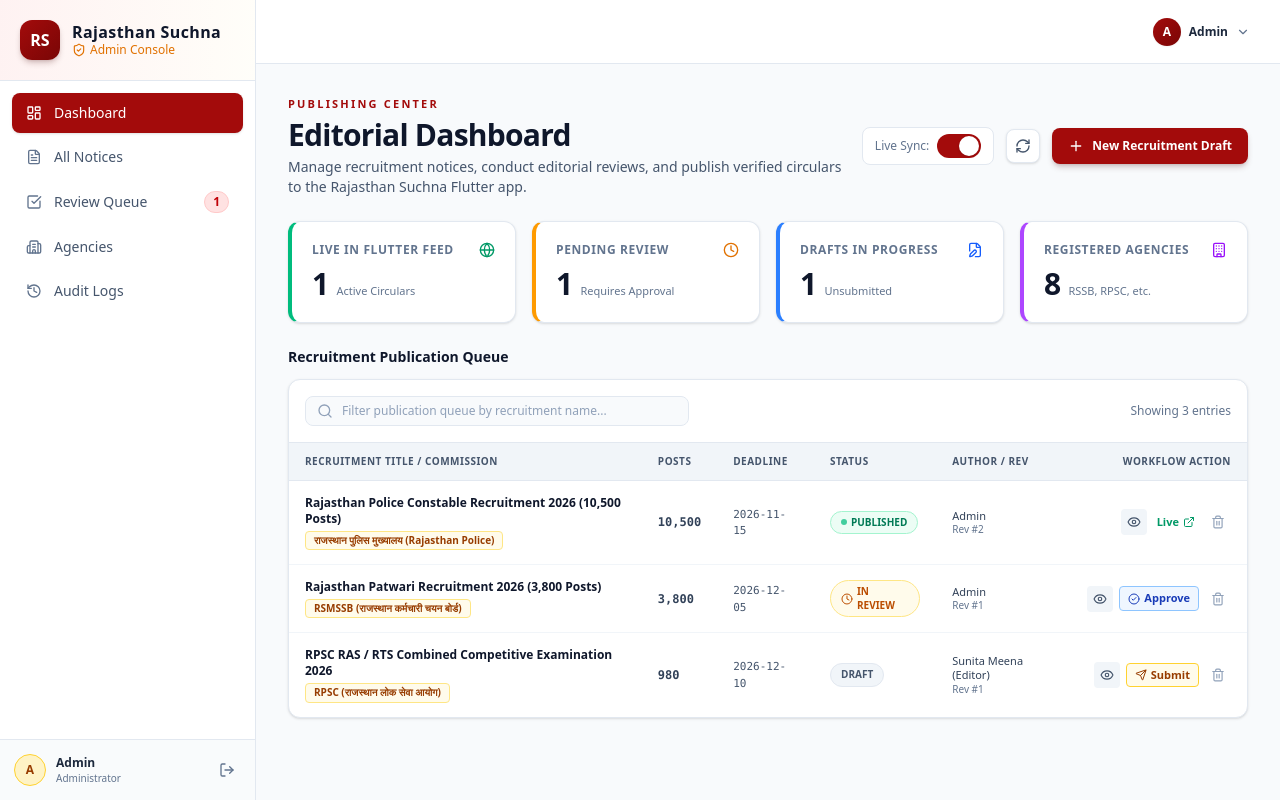
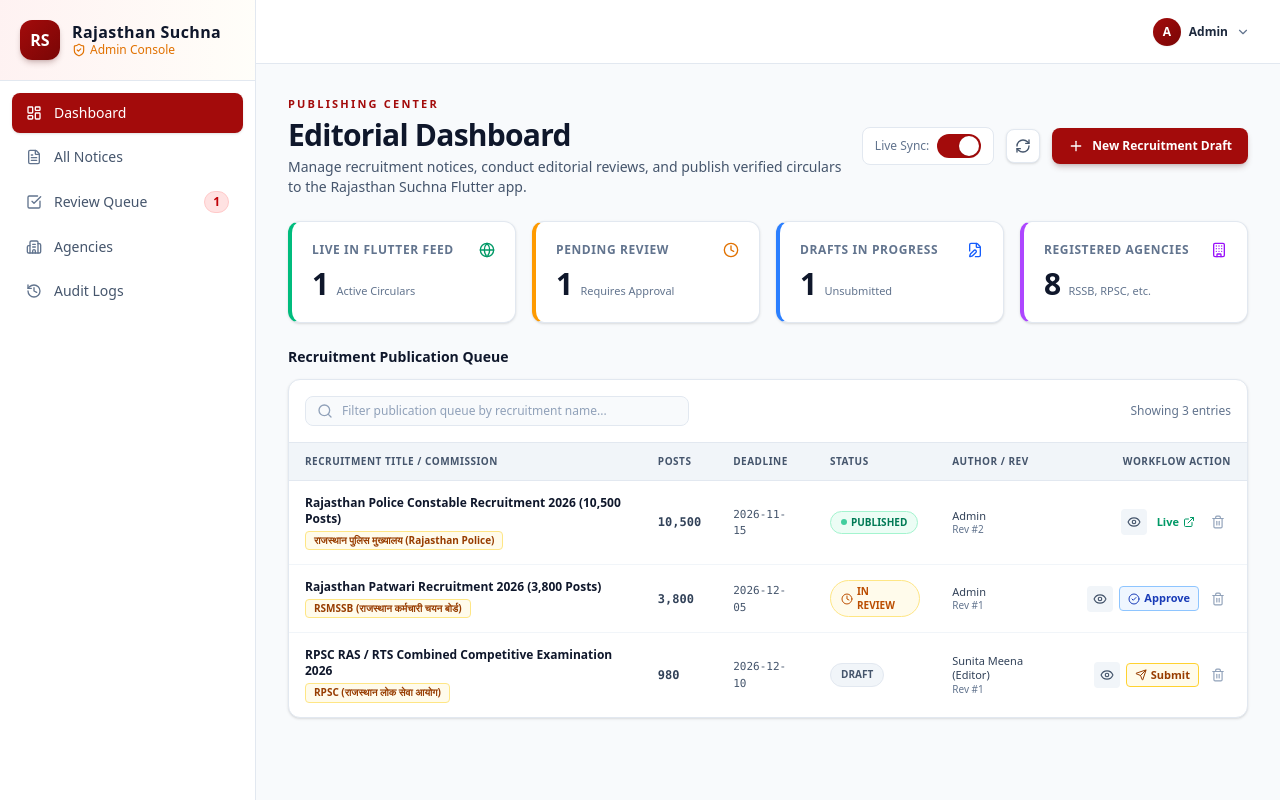
Before and after one commit to tosif121/rajasthansuchna-admin, a Next.js app: page / in a window 1280 px wide. Built offline with nearby package versions, Linux system fonts and the light colour scheme.

Commit message:
refactor(sidebar): remove sidebar user profile footer

```diff
--- a/src/components/layout/AdminSidebar.tsx
+++ b/src/components/layout/AdminSidebar.tsx
@@ -2,14 +2,13 @@
 
 import React from "react";
 import Link from "next/link";
-import { usePathname, useRouter } from "next/navigation";
+import { usePathname } from "next/navigation";
 import {
   LayoutDashboard,
   FileText,
   CheckSquare,
   Building2,
   History,
-  LogOut,
   ShieldCheck
 } from "lucide-react";
 
@@ -23,12 +22,6 @@ const navigation = [
 
 export function AdminSidebar() {
   const pathname = usePathname();
-  const router = useRouter();
-
-  const handleLogout = () => {
-    localStorage.removeItem("rs_auth_user");
-    router.push("/login");
-  };
 
   return (
     <aside className="w-64 bg-white dark:bg-slate-950 text-slate-800 dark:text-slate-200 border-r border-slate-200 dark:border-slate-800 flex flex-col shrink-0 min-h-screen transition-colors">
@@ -79,27 +72,6 @@ export function AdminSidebar() {
           );
         })}
       </nav>
-
-      {/* Admin User Footer with Logout */}
-      <div className="p-3.5 border-t border-slate-200 dark:border-slate-800/80 bg-slate-50/80 dark:bg-slate-950 flex items-center justify-between">
-        <div className="flex items-center gap-2.5 min-w-0">
-          <div className="w-8 h-8 rounded-full bg-amber-100 dark:bg-amber-500/20 border border-amber-300 dark:border-amber-500/30 flex items-center justify-center text-amber-800 dark:text-amber-400 font-bold text-xs shrink-0">
-            A
-          </div>
-          <div className="min-w-0">
-            <p className="text-xs font-semibold text-slate-800 dark:text-slate-200 truncate">Admin</p>
-            <p className="text-[10px] text-slate-500 dark:text-slate-400 truncate">Administrator</p>
-          </div>
-        </div>
-
-        <button
-          onClick={handleLogout}
-          title="Sign Out"
-          className="p-1.5 rounded-lg text-slate-500 hover:text-red-600 dark:text-slate-400 dark:hover:text-red-400 hover:bg-slate-200 dark:hover:bg-slate-900 transition-colors cursor-pointer"
-        >
-          <LogOut className="w-4 h-4" />
-        </button>
-      </div>
     </aside>
   );
 }
```
